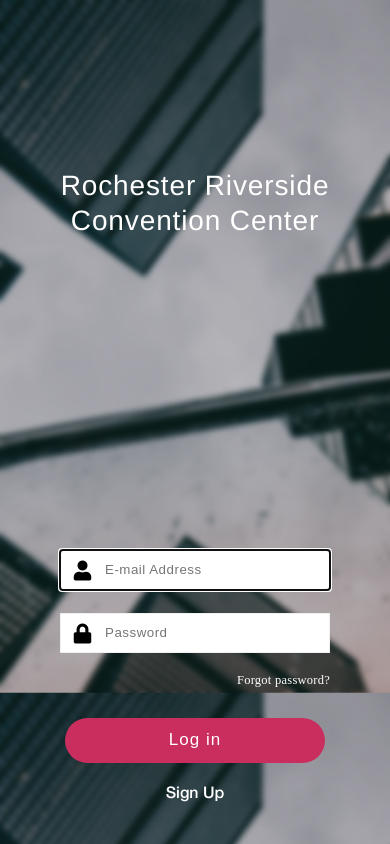
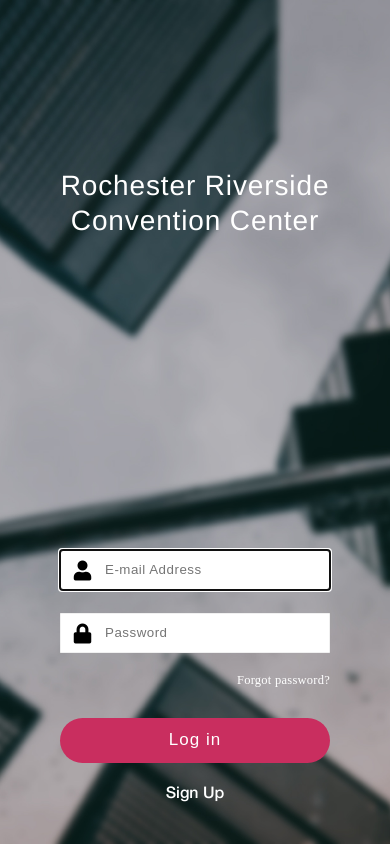
Before and after one commit to RITTeamPearl/pearlSDev, a PHP site: page / in a window 390 px wide. Run offline with PHP 8.4, Linux system fonts and the light colour scheme.

Commit message:
- Made Login.php fully mobile responsive

```diff
--- a/style/css/login.css
+++ b/style/css/login.css
@@ -75,7 +75,12 @@ i {
 
 body {
   background: url(../../assets/images/background-image.jpg);
-  background-size: 100%; }
+  background-repeat: no-repeat;
+  -webkit-background-size: cover;
+  -moz-background-size: cover;
+  -o-background-size: cover;
+  background-size: cover;
+  background-position: center; }
 
 #title {
   margin-top: 10.5rem;
@@ -103,7 +108,7 @@ body {
     text-align: right;
     letter-spacing: .25px; }
   #formContainer #login {
-    width: 16.25rem;
+    width: 100%;
     height: 2.8125rem;
     margin-top: 1.875rem; }
   #formContainer #signup {
--- a/style/sass/login.scss
+++ b/style/sass/login.scss
@@ -5,7 +5,12 @@
 
 body {
     background: url(../../assets/images/background-image.jpg);
-    background-size: 100%;
+    background-repeat:no-repeat;
+    -webkit-background-size:cover;
+    -moz-background-size:cover;
+    -o-background-size:cover;
+    background-size:cover;
+    background-position:center;
 }
 
 #title {
@@ -41,7 +46,7 @@ body {
     }
 
     #login {
-        width: pxToRem(520);
+        width: 100%;
         height: pxToRem(90);
         margin-top: pxToRem(60);
     }
```
Also changed, not shown: 1 other file.
